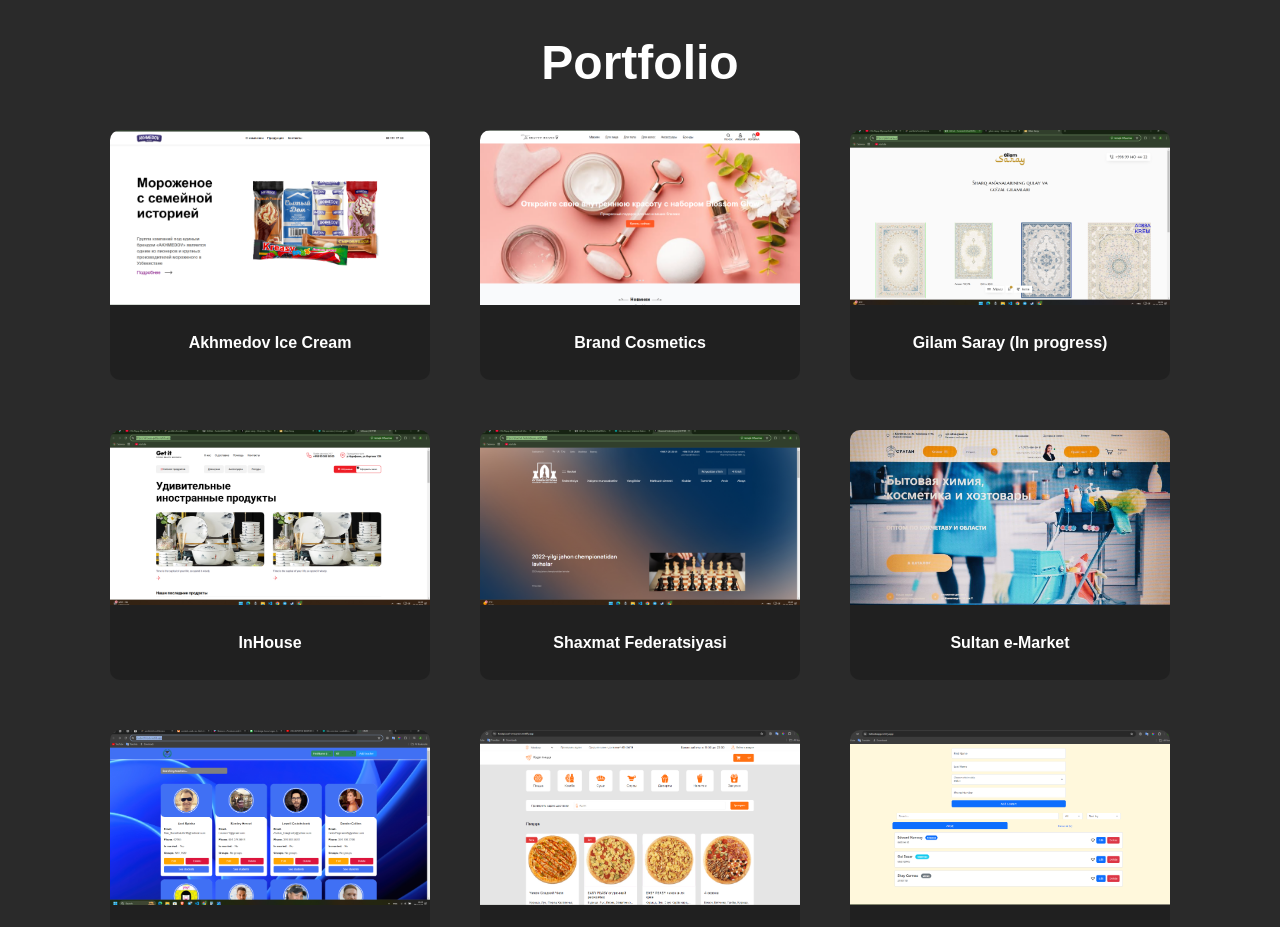
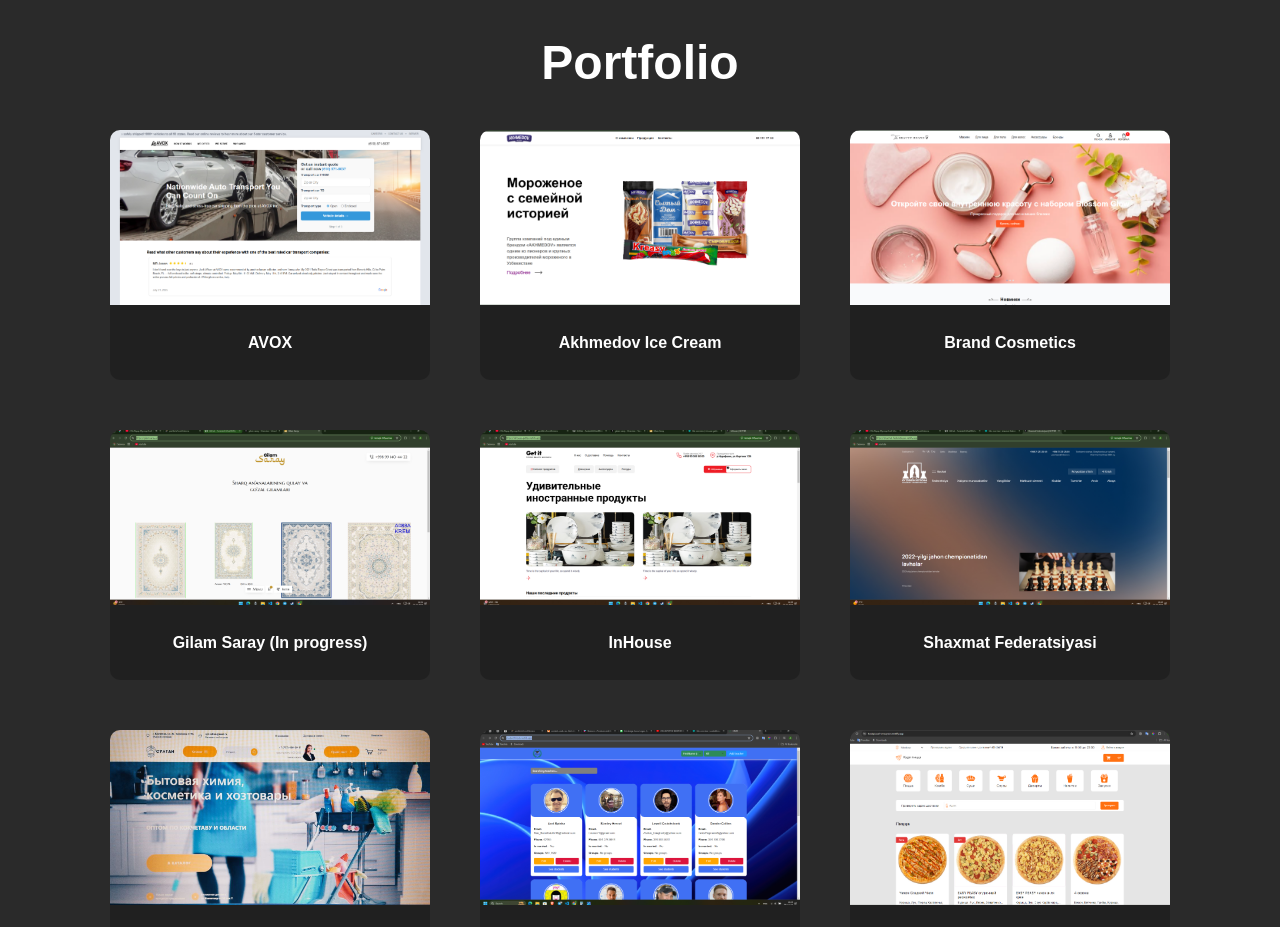
Before and after one commit to AzizbekGitHub99/My-portfolio, a React (Create React App) app: page / in a window 1280 px wide. Shown: the part 1860-2787 px from the top of the page. Built offline with nearby package versions, Linux system fonts and the light colour scheme.

Commit message:
avox qo'shildi

```diff
--- a/src/constants/index.js
+++ b/src/constants/index.js
@@ -75,6 +75,14 @@
 const myWorks = [
   {
     id: 1,
+    name: "AVOX",
+    url: "https://www.autovehicleoperationexpress.com",
+    image: "../images/AVOX.png",
+    gurl: "https://github.com/RavMiraziz/logistika-client",
+    backend: true,
+  },
+  {
+    id: 2,
     name: "Akhmedov Ice Cream",
     url: "https://akmedov.uz/",
     image: "../images/akmedov.png",
@@ -82,7 +90,7 @@
     backend: true,
   },
   {
-    id: 2,
+    id: 3,
     name: "Brand Cosmetics",
     url: "https://online-market-hazel.vercel.app/",
     image: "../images/brand-cosmetics.png",
@@ -90,7 +98,7 @@
     backend: true,
   },
   {
-    id: 3,
+    id: 4,
     name: "Gilam Saray",
     url: "https://gilamsaray.uz/",
     image: "../images/gilamsaray.png",
@@ -98,7 +106,7 @@
     backend: false,
   },
   {
-    id: 4,
+    id: 5,
     name: "InHouse",
     url: "https://inhouse-getter.netlify.app/",
     image: "../images/inhouse.png",
@@ -106,7 +114,7 @@
     backend: true,
   },
   {
-    id: 5,
+    id: 6,
     name: "Shaxmat Federatsiyasi",
     url: "https://shaxmat-federatsiyasi.netlify.app/",
     image: "../images/shaxmat.png",
@@ -114,7 +122,7 @@
     backend: true,
   },
   {
-    id: 6,
+    id: 7,
     name: "Sultan e-Market",
     url: "https://sultan-clone.netlify.app/",
     image: "../images/sultan.jpg",
@@ -122,7 +130,7 @@
     backend: true,
   },
   {
-    id: 7,
+    id: 8,
     name: "CRUD - MOCK",
     url: "https://crudwithmock.netlify.app/",
     image: "../images/crud-mock.png",
@@ -130,7 +138,7 @@
     backend: true,
   },
   {
-    id: 8,
+    id: 9,
     name: "Kuda Pizza",
     url: "https://kudapizzafromazyzbe.netlify.app/",
     image: "../images/kuda-pizza.png",
@@ -138,7 +146,7 @@
     backend: true,
   },
   {
-    id: 9,
+    id: 10,
     name: "Full ToDo App",
     url: "https://fulltodoapp.netlify.app/",
     image: "../images/todo.png",
@@ -146,7 +154,7 @@
     backend: true,
   },
   {
-    id: 10,
+    id: 11,
     name: "Serveryanochka",
     url: "https://azyzbeexam.netlify.app/",
     image: "../images/serveryanochka.png",
@@ -154,7 +162,7 @@
     backend: true,
   },
   {
-    id: 11,
+    id: 12,
     name: "Countries",
     url: "https://countriefromazyzbe.netlify.app/",
     image: "../images/countries.png",
@@ -162,7 +170,7 @@
     backend: true,
   },
   {
-    id: 12,
+    id: 13,
     name: "Phone (Click Power on)",
     url: "https://phonefromazyzbe.netlify.app/",
     image: "../images/phone.png",
@@ -170,7 +178,7 @@
     backend: true,
   },
   {
-    id: 13,
+    id: 14,
     name: "Pokemon",
     url: "https://pokemonsfromazyzbe.netlify.app/",
     image: "../images/pokemon.png",
@@ -178,7 +186,7 @@
     backend: true,
   },
   {
-    id: 14,
+    id: 15,
     name: "Drag and Drop",
     url: "https://draganddropfromazizbe.netlify.app/",
     image: "../images/dnd.png",
@@ -186,7 +194,7 @@
     backend: true,
   },
   {
-    id: 15,
+    id: 16,
     name: "Weather App",
     url: "https://weatherappfromazizbe.netlify.app/",
     image: "../images/weather.jpg",
@@ -194,7 +202,7 @@
     backend: true,
   },
   {
-    id: 16,
+    id: 17,
     name: "Blog App",
     url: "http://azizbek-dev.uz/",
     image: "../images/blog.png",
```
Also changed, not shown: public/images/AVOX.png (added).
